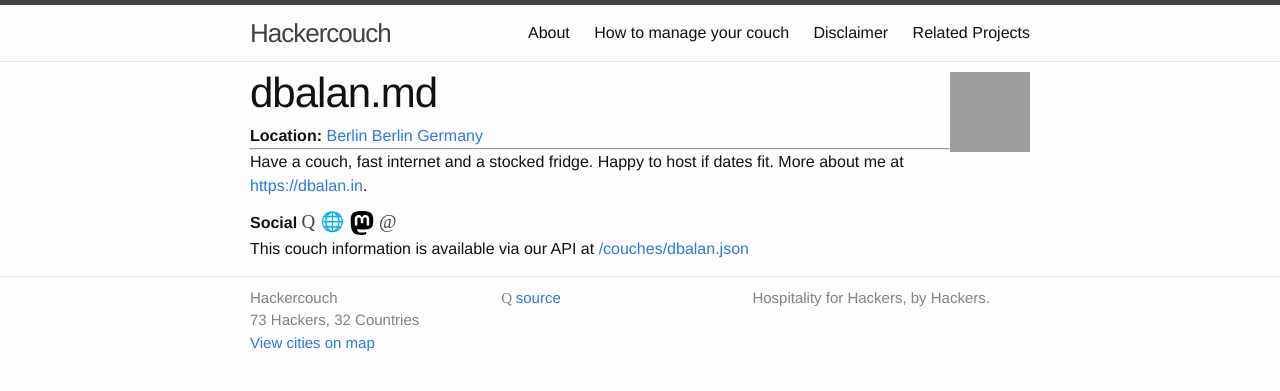
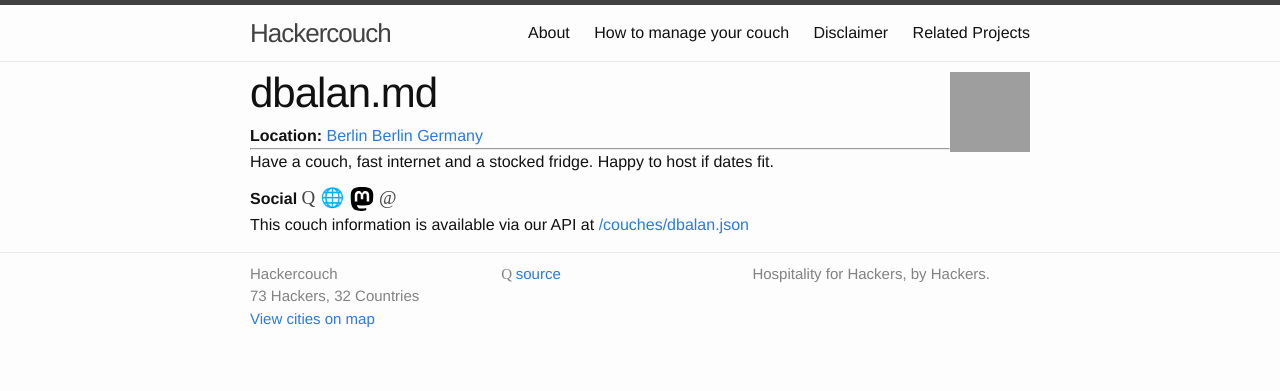
Before and after one commit to hackercouch/hackercouch, a Jekyll site: the page built from _couches/dbalan.md, in a window 1280 px wide, cut to the strip 0-391 px from the top of the page. Built offline with Jekyll 4.4.1, drawn with Linux system fonts in a browser that asks for light colours; some web fonts are replaced; grey boxes are pictures that could not be loaded.

Commit message:
Drop duplicate link
Co-Author: Dhananjay Balan <mail@dbalan.in>

- Closes #277

```diff
--- a/_couches/dbalan.md
+++ b/_couches/dbalan.md
@@ -8,4 +8,4 @@
 region: Berlin
 ---
 
-Have a couch, fast internet and a stocked fridge. Happy to host if dates fit. More about me at <https://dbalan.in>.
+Have a couch, fast internet and a stocked fridge. Happy to host if dates fit.
```
